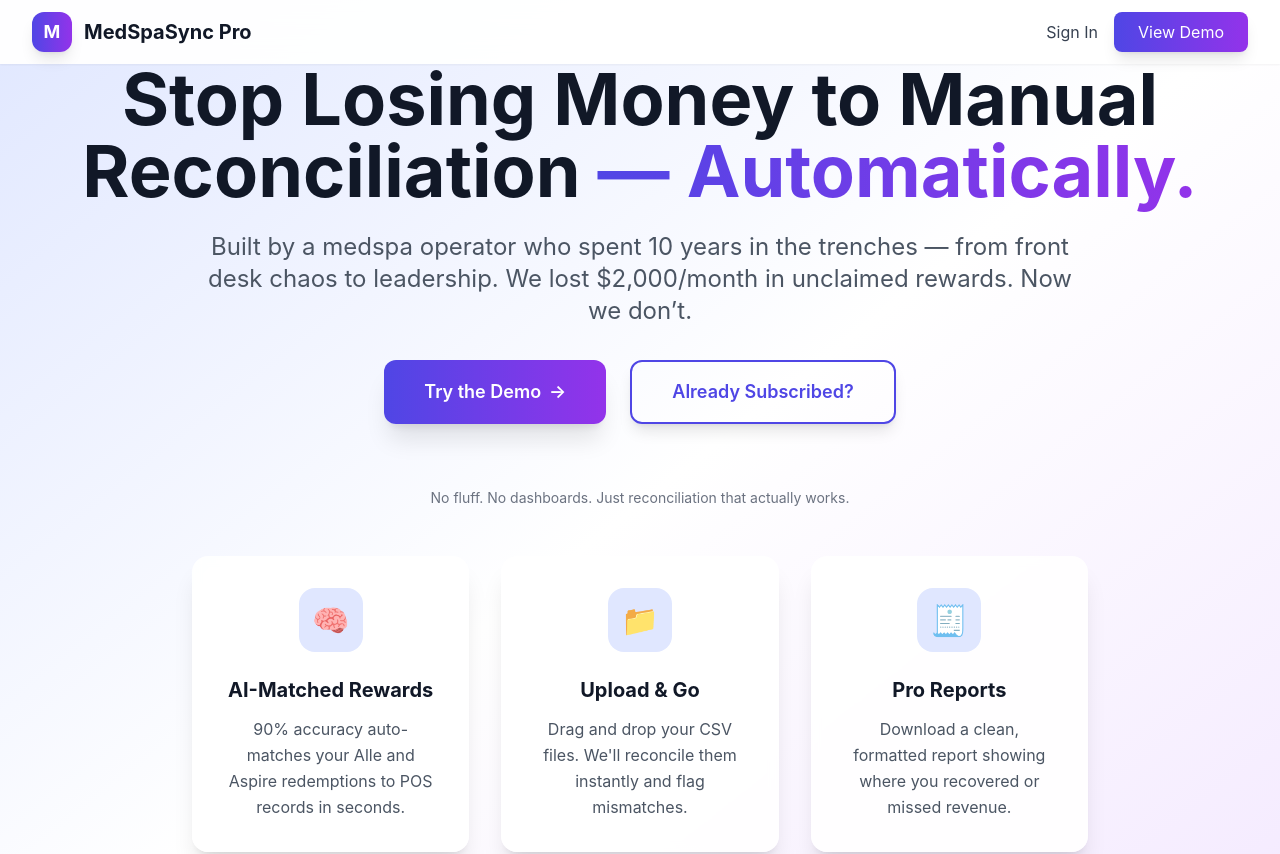
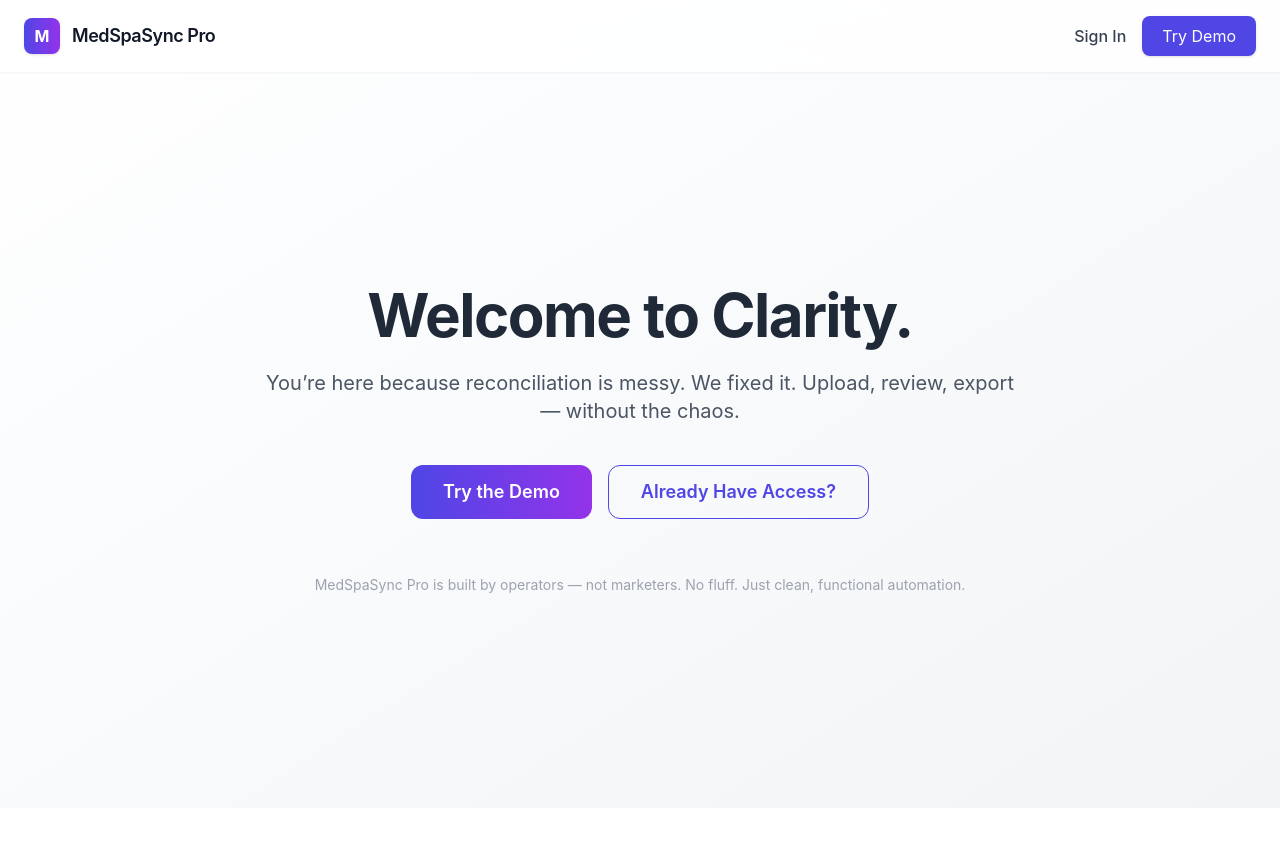
Before and after one commit to MythosMediaCo/medspasync-marketing, a React (Vite) app: page / in a window 1280 px wide. Shown: the top 854 px of the page. After the commit the page ends 808 px from the top, so only its background shows below. Built offline with nearby package versions, Linux system fonts and the light colour scheme.

Commit message:
Update LandingPage.jsx

```diff
--- a/src/pages/LandingPage.jsx
+++ b/src/pages/LandingPage.jsx
@@ -10,118 +10,66 @@ const LandingPage = React.memo(() => {
   }, []);
 
   return (
-    <div className="min-h-screen bg-gradient-to-br from-indigo-100 via-white to-purple-100">
-      <header className="bg-white/95 backdrop-blur-md shadow-sm sticky top-0 z-40">
-        <div className="max-w-7xl mx-auto px-4 sm:px-6 lg:px-8">
-          <div className="flex justify-between items-center h-16">
+    <div className="min-h-screen bg-gradient-to-br from-white via-slate-50 to-gray-100 text-gray-800">
+      <header className="bg-white/80 backdrop-blur-md shadow-sm sticky top-0 z-40">
+        <div className="max-w-7xl mx-auto px-6 py-4 flex justify-between items-center">
           <div
             className="flex items-center cursor-pointer"
             onClick={() => (window.location.href = '/')}
           >
-              <div className="h-10 w-10 bg-gradient-to-r from-indigo-600 to-purple-600 rounded-xl flex items-center justify-center shadow-lg">
-                <span className="text-white font-bold text-lg">M</span>
+            <div className="h-9 w-9 bg-gradient-to-r from-indigo-600 to-purple-600 rounded-lg flex items-center justify-center shadow">
+              <span className="text-white font-bold text-md">M</span>
             </div>
-              <span className="ml-3 text-xl font-bold text-gray-900">MedSpaSync Pro</span>
+            <span className="ml-3 text-lg font-semibold text-gray-900 tracking-tight">MedSpaSync Pro</span>
           </div>
-
-            <div className="flex items-center space-x-4">
+          <div className="space-x-4">
             <button
               onClick={handleSignIn}
-                className="text-gray-700 hover:text-indigo-600 transition-colors"
+              className="text-gray-700 hover:text-indigo-600 transition font-medium"
             >
               Sign In
             </button>
             <button
               onClick={handleGetStarted}
-                className="bg-gradient-to-r from-indigo-600 to-purple-600 text-white px-6 py-2 rounded-lg hover:from-indigo-700 hover:to-purple-700 transition-all shadow-lg"
+              className="bg-indigo-600 hover:bg-indigo-700 text-white px-5 py-2 rounded-lg shadow transition"
             >
-                View Demo
+              Try Demo
             </button>
-            </div>
           </div>
         </div>
       </header>
 
-      <div className="flex items-center justify-center min-h-[calc(100vh-4rem)] px-4">
-        <div className="max-w-6xl mx-auto text-center">
-          <div className="animate-float">
-            <h1 className="text-5xl md:text-7xl font-bold text-gray-900 mb-6 leading-tight">
-              Stop Losing Money to Manual Reconciliation
-              <span className="bg-gradient-to-r from-indigo-600 to-purple-600 bg-clip-text text-transparent block md:inline">
-                {' '}— Automatically.
-              </span>
+      <main className="flex items-center justify-center min-h-[calc(100vh-4rem)] px-6">
+        <div className="max-w-3xl text-center">
+          <h1 className="text-4xl md:text-6xl font-bold mb-6 leading-tight tracking-tight">
+            Welcome to Clarity.
           </h1>
+          <p className="text-lg md:text-xl text-gray-600 mb-10 leading-relaxed">
+            You’re here because reconciliation is messy. We fixed it. Upload, review, export — without the chaos.
+          </p>
 
-            <p className="text-xl md:text-2xl text-gray-600 mb-8 max-w-4xl mx-auto leading-relaxed">
-              Built by a medspa operator who spent 10 years in the trenches — from front desk chaos to leadership. We lost $2,000/month in unclaimed rewards. Now we don’t.
-            </p>
-          </div>
-
-          <div className="flex flex-col sm:flex-row gap-6 justify-center mb-16">
+          <div className="flex flex-col sm:flex-row gap-4 justify-center mb-14">
             <button
               onClick={handleGetStarted}
-              className="group bg-gradient-to-r from-indigo-600 to-purple-600 text-white px-10 py-4 rounded-xl font-semibold text-lg hover:from-indigo-700 hover:to-purple-700 transition-all transform hover:scale-105 shadow-xl"
+              className="bg-gradient-to-r from-indigo-600 to-purple-600 text-white px-8 py-3 rounded-xl font-semibold text-lg hover:scale-105 transition"
             >
-              <span className="flex items-center justify-center">
               Try the Demo
-                <span className="ml-2 group-hover:translate-x-1 transition-transform">→</span>
-              </span>
             </button>
-
             <button
               onClick={handleSignIn}
-              className="border-2 border-indigo-600 text-indigo-600 px-10 py-4 rounded-xl font-semibold text-lg hover:bg-indigo-600 hover:text-white transition-all shadow-lg"
+              className="border border-indigo-600 text-indigo-600 px-8 py-3 rounded-xl font-semibold text-lg hover:bg-indigo-50 transition"
             >
-              Already Subscribed?
+              Already Have Access?
             </button>
           </div>
 
-          <div className="text-gray-500 text-sm mb-12">
-            No fluff. No dashboards. Just reconciliation that actually works.
-          </div>
-
-          <div className="max-w-4xl mx-auto">
-            <div className="grid md:grid-cols-3 gap-8">
-              <Feature
-                emoji="🧠"
-                title="AI-Matched Rewards"
-                desc="90% accuracy auto-matches your Alle and Aspire redemptions to POS records in seconds."
-              />
-              <Feature
-                emoji="📁"
-                title="Upload & Go"
-                desc="Drag and drop your CSV files. We'll reconcile them instantly and flag mismatches."
-              />
-              <Feature
-                emoji="🧾"
-                title="Pro Reports"
-                desc="Download a clean, formatted report showing where you recovered or missed revenue."
-              />
+          <div className="text-sm text-gray-400">
+            MedSpaSync Pro is built by operators — not marketers. No fluff. Just clean, functional automation.
           </div>
         </div>
-
-          <div className="mt-20 text-center">
-            <p className="text-gray-500 text-sm mb-6">Built for real medspas</p>
-            <div className="flex justify-center items-center space-x-8 opacity-60">
-              <div className="text-2xl font-bold text-gray-400">10+ Years In-House</div>
-              <div className="text-2xl font-bold text-gray-400">5,000+ Redemptions Matched</div>
-              <div className="text-2xl font-bold text-gray-400">$100K+ Revenue Recovered</div>
-            </div>
-          </div>
-        </div>
-      </div>
+      </main>
     </div>
   );
 });
 
-const Feature = ({ emoji, title, desc }) => (
-  <div className="bg-white/90 backdrop-blur-sm p-8 rounded-2xl shadow-xl hover:shadow-2xl transition-all duration-500 transform hover:-translate-y-2">
-    <div className="w-16 h-16 bg-indigo-100 rounded-2xl flex items-center justify-center mb-6 mx-auto">
-      <span className="text-3xl" role="img" aria-label={title}>{emoji}</span>
-    </div>
-    <h3 className="text-xl font-bold text-gray-900 mb-3">{title}</h3>
-    <p className="text-gray-600 leading-relaxed">{desc}</p>
-  </div>
-);
-
 export default LandingPage;
```
Lines whose indentation alone changed are shown as unchanged.
